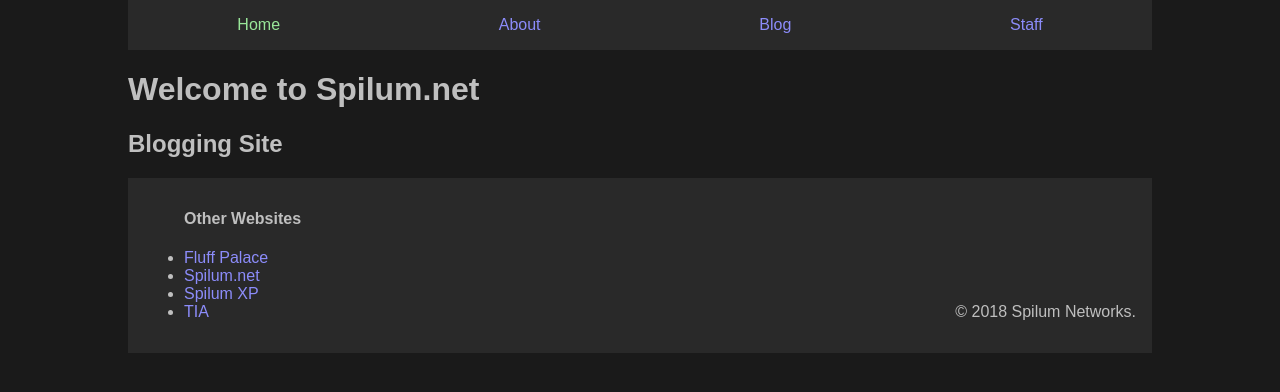
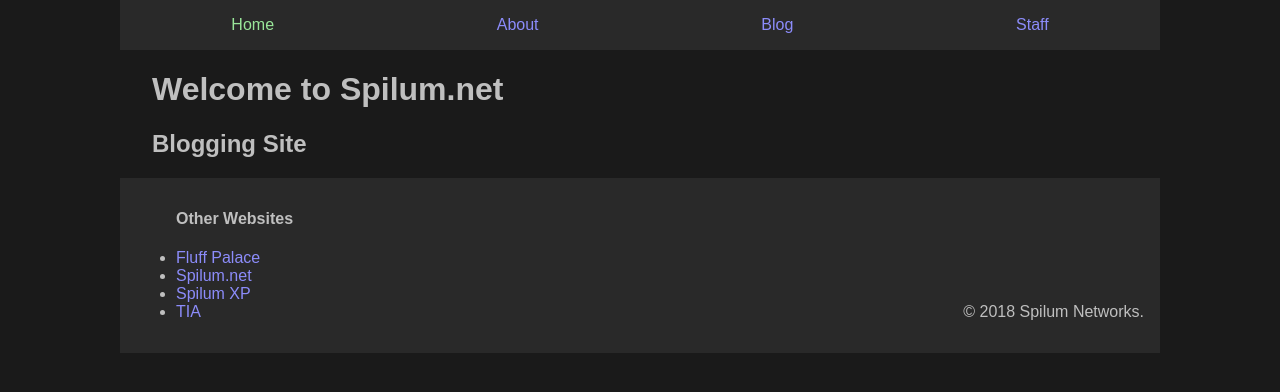
Before and after one commit to SpilumNet/Website, a Jekyll site: the page built from index.html, in a window 1280 px wide. Shown: the top 392 px of the page. Built offline with Jekyll 4.4.1, drawn with Linux system fonts in a browser that asks for light colours; nearby versions of some CDN libraries.

Commit message:
page sizing

```diff
--- a/_config.yml
+++ b/_config.yml
@@ -1,7 +1,5 @@
 collections:
   authors:
-    output: true
-  slides:
     output: true
 
 defaults:
@@ -19,7 +17,3 @@ defaults:
       path: ""
     values:
       layout: "default"
-  - scope:
-      path: "_slides" #__
-    values:
-      layout: "iframe"
--- a/_includes/head.html
+++ b/_includes/head.html
@@ -2,10 +2,4 @@
   <meta charset="utf-8">
   <title>{{ page.title }}</title>
   <link rel="stylesheet" href="/assets/css/styles.css">
-  <script src="https://ajax.googleapis.com/ajax/libs/jquery/1.11.0/jquery.min.js"></script>
-  <script>
-  function resizeIframe(obj) {
-    obj.style.height = obj.contentWindow.document.body.scrollHeight + 'px';
-  }
-</script>
 </head>
--- a/_includes/navigation.html
+++ b/_includes/navigation.html
@@ -1,6 +1,6 @@
 <nav>
   {% for item in site.data.navigation %}
-  <a href="{{ item.link }}" {% if page.url == item.link %}class="current"{% endif %}>
+  <a href="{{ item.link }}" {% if page.url==item.link %}class="current" {% endif %}>
     {{ item.name }}
   </a>
   {% endfor %}
--- a/_layouts/default.html
+++ b/_layouts/default.html
@@ -1,9 +1,13 @@
 <!DOCTYPE html>
 <html>
-  {% include head.html %}
-  <body>
-    {% include navigation.html %}
+{% include head.html %}
+
+<body>
+  {% include navigation.html %}
+  <main>
     {{ content }}
-    {% include footer.html %}
-  </body>
+  </main>
+  {% include footer.html %}
+</body>
+
 </html>
--- a/_sass/main.scss
+++ b/_sass/main.scss
@@ -1,6 +1,6 @@
 body {
   background-color: rgb(26, 26, 26);
-  width: 80%;
+  max-width: 65em;
   color: rgb(191, 191, 191);
   margin: auto;
   font-family: sans-serif;;
@@ -49,3 +49,8 @@ footer .copy {
 .current {
   color: rgb(153, 230, 153);
 }
+
+main {
+  padding-left: 2em;
+  padding-right: 2em;
+}
```
Also changed, not shown: 10 other files.
